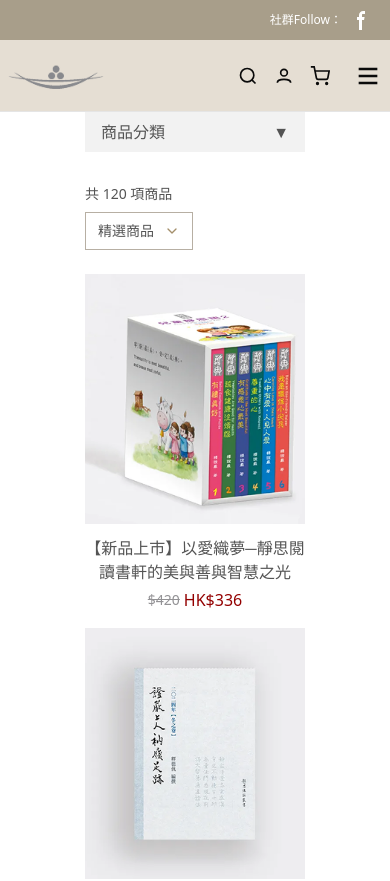
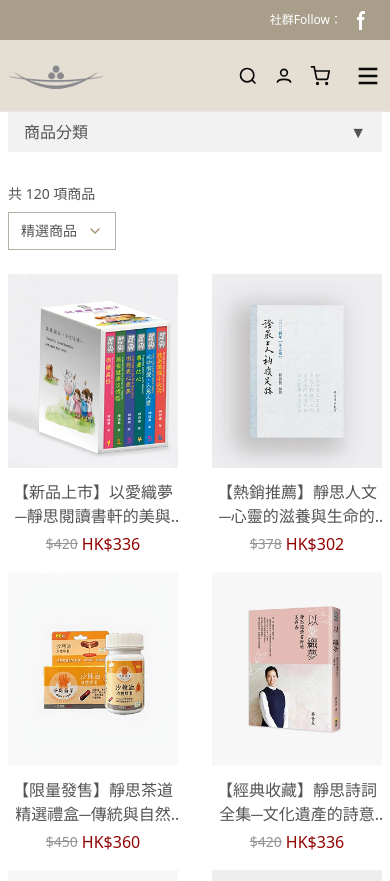
Before and after one commit to u88803494/buddhistShop, a Next.js app: page /productList in a window 390 px wide. Shown: the top 881 px of the page. Built offline with nearby package versions, Linux system fonts and the light colour scheme.

Commit message:
refactor: Enhance layout and responsiveness in ProductList components - Adjusted styles in ProductListPage, CategorySidebar, and ProductGrid for improved mobile support and visual consistency.

```diff
--- a/src/app/productList/components/CategorySidebar.tsx
+++ b/src/app/productList/components/CategorySidebar.tsx
@@ -41,9 +41,9 @@ const CategorySidebar = () => {
   const [isMobileMenuOpen, setIsMobileMenuOpen] = useState(false);
 
   return (
-    <>
+    <div className="relative">
       {/* 手機版選單按鈕 */}
-      <div className={clsx("mb-4 mx-5", "lg:hidden")}>
+      <div className={clsx("mb-4 mx-2", "lg:hidden")}>
         <button
           onClick={() => setIsMobileMenuOpen(!isMobileMenuOpen)}
           className={clsx("w-full py-2 px-4", "bg-[#F2F2F2] text-[#545454]", "flex items-center justify-between")}
@@ -59,13 +59,16 @@ const CategorySidebar = () => {
           // 手機版顯示邏輯
           isMobileMenuOpen ? "block" : "hidden",
           "lg:block",
+          // 手機版浮動定位
+          "absolute top-full left-0 right-0 z-50",
+          "lg:relative lg:top-auto lg:left-auto lg:right-auto lg:z-auto",
           // 寬度
           "w-full",
           "lg:w-56",
           // 背景和高度
           "bg-white h-fit select-none",
           // 間距
-          "mx-5 lg:mx-0 lg:mt-8 lg:mr-20"
+          "lg:mx-0 lg:mt-8 lg:mr-20"
         )}
       >
         {/* 麵包屑 */}
@@ -123,7 +126,7 @@ const CategorySidebar = () => {
           ))}
         </ul>
       </aside>
-    </>
+    </div>
   );
 };
 
--- a/src/app/productList/components/ProductGrid.tsx
+++ b/src/app/productList/components/ProductGrid.tsx
@@ -2,14 +2,28 @@
 import ProductCard from "@/components/ProductCard";
 import { Product } from "@/types/product";
 import clsx from "clsx";
+import { useEffect, useState } from "react";
 
 interface ProductGridProps {
   products: Product[];
 }
 
 const ProductGrid: React.FC<ProductGridProps> = ({ products }) => {
+  const [isMobile, setIsMobile] = useState(false);
+
+  useEffect(() => {
+    const checkScreenSize = () => {
+      setIsMobile(window.innerWidth < 1024); // lg breakpoint
+    };
+
+    checkScreenSize();
+    window.addEventListener('resize', checkScreenSize);
+
+    return () => window.removeEventListener('resize', checkScreenSize);
+  }, []);
+
   return (
-    <div className={clsx("grid grid-cols-1 lg:grid-cols-4", "gap-4 lg:gap-6")}>
+    <div className="flex flex-wrap gap-4 justify-between lg:grid lg:grid-cols-4 lg:gap-6">
       {products.map((product) => (
         <ProductCard
           key={product.id}
@@ -17,7 +31,7 @@ const ProductGrid: React.FC<ProductGridProps> = ({ products }) => {
           price={product.price}
           specialPrice={product.specialPrice}
           title={product.name}
-          width="220"
+          width={isMobile ? "170" : "375"}
         />
       ))}
     </div>
--- a/src/app/productList/page.tsx
+++ b/src/app/productList/page.tsx
@@ -16,9 +16,9 @@ const ProductListPage = () => {
   const pagedProducts = products.slice((page - 1) * pageSize, page * pageSize);
 
   return (
-    <div className={clsx("flex flex-col lg:flex-row", "min-h-screen")}>
+    <div className={clsx("flex flex-col lg:flex-row", "min-h-screen w-full lg:w-auto")}>
       <CategorySidebar />
-      <main className={clsx("mt-4 lg:mt-[86px]", "flex-1", "px-5 lg:px-0")}>
+      <main className={clsx("mt-4 px-2 lg:mt-[86px]", "flex-1", "lg:px-0")}>
         <ProductListHeader totalProducts={products.length} />
         <ProductGrid products={pagedProducts} />
         <div className="my-20">
```
